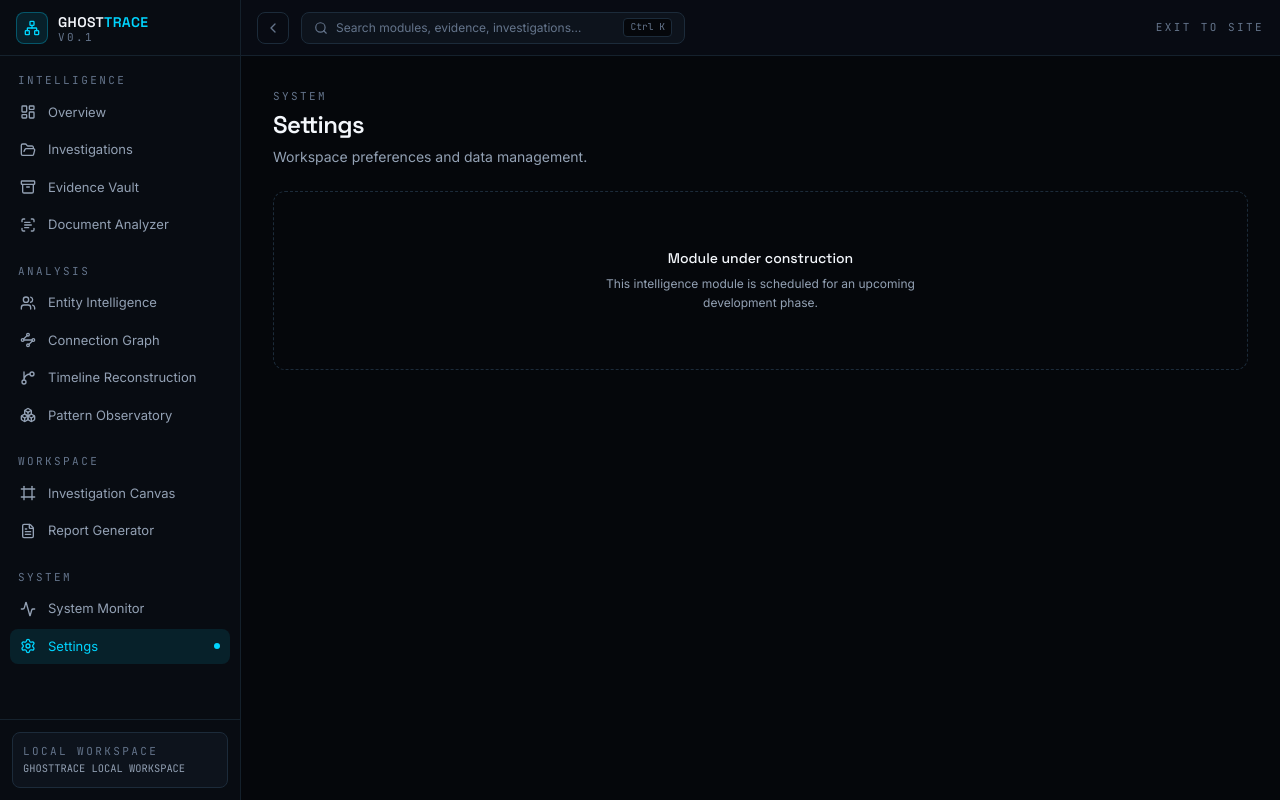
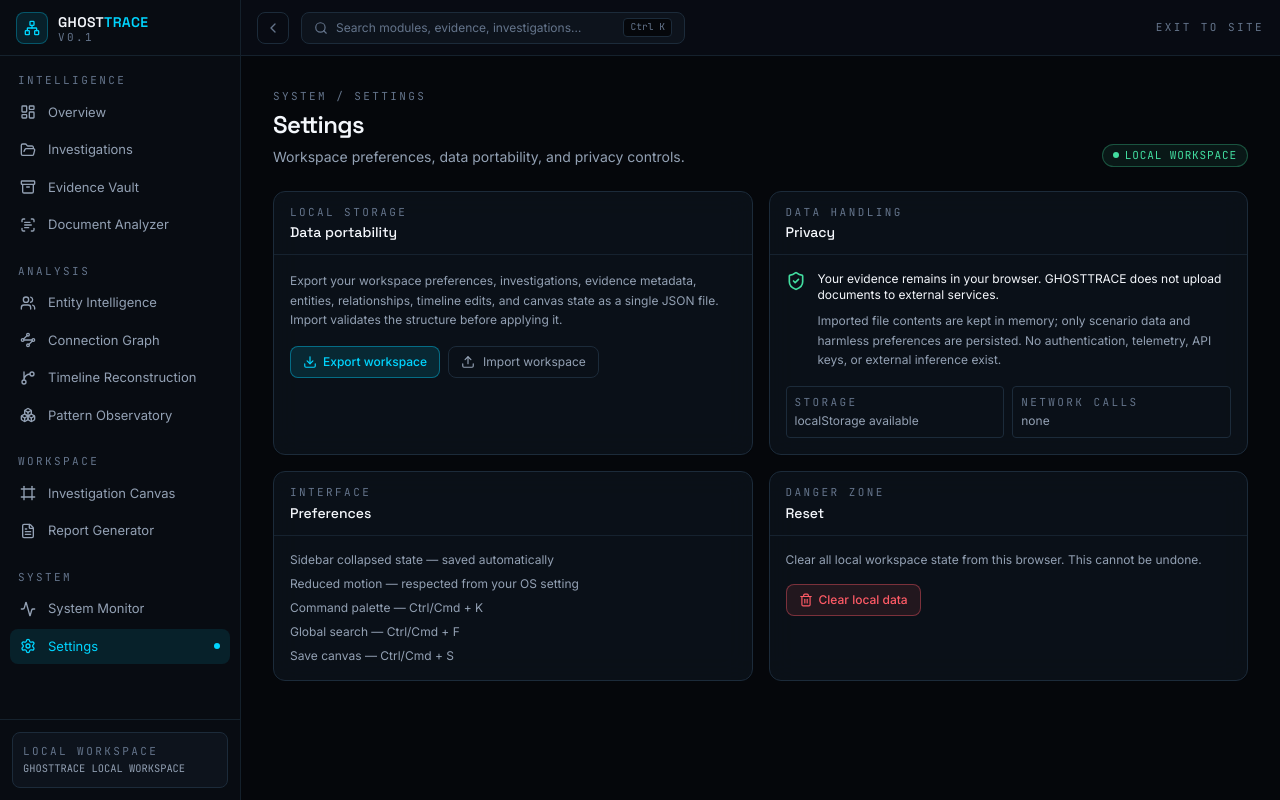
Before and after one commit to HammadZahid1/GHOSTTRACE, a Next.js app: page /settings in a window 1280 px wide. Built offline with nearby package versions, Linux system fonts and the light colour scheme.

Commit message:
feat: add local workspace import and export

```diff
--- a/src/app/(workspace)/settings/page.tsx
+++ b/src/app/(workspace)/settings/page.tsx
@@ -1,11 +1,82 @@
-import { ModulePage } from "@/components/layout/ModulePage";
+"use client";
 
-export default function Page() {
+import { useState } from "react";
+import { Download, ShieldCheck, Upload, Trash2 } from "lucide-react";
+import { Badge, Button, Panel } from "@/components/common";
+import { ModuleHeader } from "@/components/layout/ModuleHeader";
+import { applyWorkspace, downloadWorkspace, validateWorkspace } from "@/utils/workspace-io";
+
+export default function SettingsPage() {
+  const [message, setMessage] = useState("");
+  const storageAvailable = typeof window !== "undefined" && Boolean(window.localStorage);
+
   return (
-    <ModulePage
-      eyebrow="SYSTEM"
-      title="Settings"
-      description="Workspace preferences and data management."
-    />
+    <>
+      <ModuleHeader eyebrow="System / Settings" title="Settings"
+        description="Workspace preferences, data portability, and privacy controls."
+        actions={<Badge tone="success" dot>Local workspace</Badge>} />
+
+      <div className="grid gap-4 lg:grid-cols-2">
+        <Panel title="Data portability" eyebrow="Local storage">
+          <p className="text-xs leading-relaxed text-text-secondary">
+            Export your workspace preferences, investigations, evidence metadata, entities,
+            relationships, timeline edits, and canvas state as a single JSON file.
+            Import validates the structure before applying it.
+          </p>
+          <div className="mt-4 flex flex-wrap gap-2">
+            <Button size="sm" variant="primary" icon={<Download className="h-3.5 w-3.5" />} onClick={downloadWorkspace}>Export workspace</Button>
+            <label className="flex h-8 cursor-pointer items-center gap-2 rounded-lg border border-panel-border px-3 text-xs text-text-secondary hover:border-cyan/40">
+              <Upload className="h-3.5 w-3.5" /> Import workspace
+              <input type="file" accept=".json" className="hidden" onChange={async (e) => {
+                try {
+                  const f = e.target.files?.[0]; if (!f) return;
+                  const parsed = JSON.parse(await f.text());
+                  const count = applyWorkspace(validateWorkspace(parsed));
+                  setMessage(`Imported ${count} workspace entries. Reload to apply.`);
+                } catch (err) { setMessage(`Import rejected: ${(err as Error).message}`); }
+                e.target.value = "";
+              }} />
+            </label>
+          </div>
+          {message && <p className="mt-3 rounded border border-panel-border bg-panel p-2 font-mono text-[0.7rem] text-text-secondary">{message}</p>}
+        </Panel>
+
+        <Panel title="Privacy" eyebrow="Data handling">
+          <div className="flex gap-3">
+            <ShieldCheck className="h-5 w-5 shrink-0 text-success" />
+            <div>
+              <p className="text-xs text-text-primary">Your evidence remains in your browser. GHOSTTRACE does not upload documents to external services.</p>
+              <p className="mt-2 text-xs leading-relaxed text-text-secondary">
+                Imported file contents are kept in memory; only scenario data and harmless preferences
+                are persisted. No authentication, telemetry, API keys, or external inference exist.
+              </p>
+            </div>
+          </div>
+          <dl className="mt-4 grid grid-cols-2 gap-2 text-xs">
+            <div className="rounded border border-panel-border p-2"><dt className="gt-label">Storage</dt><dd className="mt-1 text-text-secondary">{storageAvailable ? "localStorage available" : "in-memory fallback"}</dd></div>
+            <div className="rounded border border-panel-border p-2"><dt className="gt-label">Network calls</dt><dd className="mt-1 text-text-secondary">none</dd></div>
+          </dl>
+        </Panel>
+
+        <Panel title="Preferences" eyebrow="Interface">
+          <ul className="space-y-2 text-xs text-text-secondary">
+            <li>Sidebar collapsed state — saved automatically</li>
+            <li>Reduced motion — respected from your OS setting</li>
+            <li>Command palette — Ctrl/Cmd + K</li>
+            <li>Global search — Ctrl/Cmd + F</li>
+            <li>Save canvas — Ctrl/Cmd + S</li>
+          </ul>
+        </Panel>
+
+        <Panel title="Reset" eyebrow="Danger zone">
+          <p className="text-xs text-text-secondary">Clear all local workspace state from this browser. This cannot be undone.</p>
+          <Button className="mt-4" size="sm" variant="danger" icon={<Trash2 className="h-3.5 w-3.5" />} onClick={() => {
+            const keys = ["ghosttrace:ui-preferences", "ghosttrace:investigations", "ghosttrace:evidence", "ghosttrace:entities", "ghosttrace:relationships", "ghosttrace:timeline", "ghosttrace:canvas"];
+            keys.forEach((k) => localStorage.removeItem(k));
+            setMessage("Local workspace cleared. Reload to restore defaults.");
+          }}>Clear local data</Button>
+        </Panel>
+      </div>
+    </>
   );
 }
--- /dev/null
+++ b/src/utils/workspace-io.ts
@@ -0,0 +1,53 @@
+/** Workspace export/import helpers. All data stays in the browser. */
+
+const KEYS = [
+  "ghosttrace:ui-preferences", "ghosttrace:investigations", "ghosttrace:evidence",
+  "ghosttrace:entities", "ghosttrace:relationships", "ghosttrace:timeline", "ghosttrace:canvas",
+];
+
+export interface WorkspaceBundle {
+  format: "ghosttrace-workspace";
+  version: 1;
+  exportedAt: string;
+  data: Record<string, unknown>;
+}
+
+export function exportWorkspace(): WorkspaceBundle {
+  const data: Record<string, unknown> = {};
+  for (const key of KEYS) {
+    const raw = localStorage.getItem(key);
+    if (raw) {
+      try { data[key] = JSON.parse(raw); } catch { /* skip corrupt entries */ }
+    }
+  }
+  return { format: "ghosttrace-workspace", version: 1, exportedAt: new Date().toISOString(), data };
+}
+
+/** Validate unknown imported JSON before applying it. */
+export function validateWorkspace(value: unknown): WorkspaceBundle {
+  if (!value || typeof value !== "object") throw new Error("Invalid workspace: expected an object");
+  const w = value as Partial<WorkspaceBundle>;
+  if (w.format !== "ghosttrace-workspace" || w.version !== 1) throw new Error("Unrecognized workspace format/version");
+  if (!w.data || typeof w.data !== "object" || Array.isArray(w.data)) throw new Error("Invalid workspace data");
+  for (const [key, entry] of Object.entries(w.data)) {
+    if (!KEYS.includes(key)) throw new Error(`Unexpected workspace key: ${key}`);
+    if (!entry || typeof entry !== "object") throw new Error(`Invalid entry for ${key}`);
+  }
+  return w as WorkspaceBundle;
+}
+
+export function applyWorkspace(w: WorkspaceBundle): number {
+  let applied = 0;
+  for (const [key, entry] of Object.entries(w.data)) {
+    localStorage.setItem(key, JSON.stringify(entry));
+    applied++;
+  }
+  return applied;
+}
+
+export function downloadWorkspace() {
+  const blob = new Blob([JSON.stringify(exportWorkspace(), null, 2)], { type: "application/json" });
+  const url = URL.createObjectURL(blob);
+  const a = document.createElement("a"); a.href = url; a.download = "ghosttrace-workspace.json"; a.click();
+  URL.revokeObjectURL(url);
+}
```
